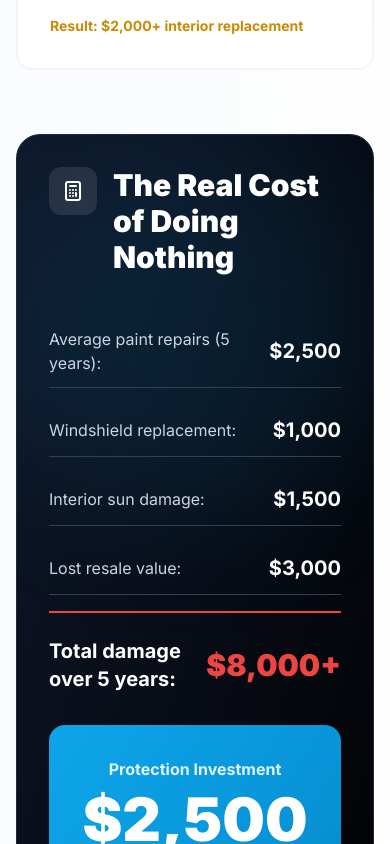
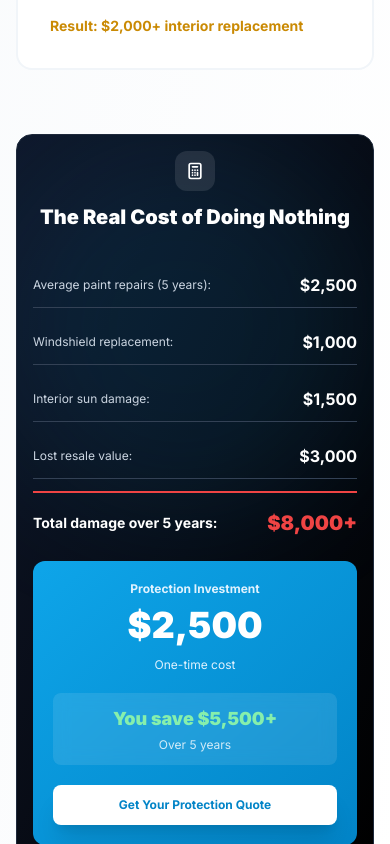
Before and after one commit to calgaryppfpros/google-landing-page, a React (Vite) app: page / in a window 390 px wide. Shown: the part 3000-3844 px from the top of the page. Built offline with nearby package versions, Linux system fonts and the light colour scheme.

Commit message:
Update LandingPage.tsx

```diff
--- a/components/LandingPage.tsx
+++ b/components/LandingPage.tsx
@@ -682,63 +682,63 @@ export const LandingPage: React.FC<Props> = ({ onOpenQuote }) => {
                   whileInView={{ opacity: 1, y: 0 }}
                   viewport={{ once: true }}
                   transition={{ duration: 0.6 }}
-                  className="bg-gradient-to-br from-slate-900 to-black dark:from-black dark:to-slate-950 rounded-3xl p-8 md:p-12 border border-slate-800 relative overflow-hidden"
+                  className="bg-gradient-to-br from-slate-900 to-black dark:from-black dark:to-slate-950 rounded-2xl md:rounded-3xl p-4 sm:p-6 md:p-12 border border-slate-800 relative overflow-hidden mx-auto"
               >
                   <div className="absolute top-0 right-0 w-96 h-96 bg-brand-500/10 rounded-full blur-3xl"></div>
 
                   <div className="relative z-10">
-                      <div className="flex items-start gap-4 mb-8">
-                          <div className="p-3 bg-white/10 rounded-xl">
-                              <svg className="w-6 h-6 text-white" fill="none" viewBox="0 0 24 24" stroke="currentColor">
+                      <div className="flex flex-col md:flex-row items-center md:items-start justify-center md:justify-start gap-3 md:gap-4 mb-6 md:mb-8">
+                          <div className="p-2.5 md:p-3 bg-white/10 rounded-xl flex-shrink-0">
+                              <svg className="w-5 h-5 md:w-6 md:h-6 text-white" fill="none" viewBox="0 0 24 24" stroke="currentColor">
                                   <path strokeLinecap="round" strokeLinejoin="round" strokeWidth={2} d="M9 7h6m0 10v-3m-3 3h.01M9 17h.01M9 14h.01M12 14h.01M15 11h.01M12 11h.01M9 11h.01M7 21h10a2 2 0 002-2V5a2 2 0 00-2-2H7a2 2 0 00-2 2v14a2 2 0 002 2z" />
                               </svg>
                           </div>
-                          <div>
-                              <h3 className="text-3xl font-black text-white mb-2">The Real Cost of Doing Nothing</h3>
+                          <div className="text-center md:text-left">
+                              <h3 className="text-xl sm:text-2xl md:text-3xl font-black text-white mb-2">The Real Cost of Doing Nothing</h3>
                           </div>
                       </div>
 
-                      <div className="grid md:grid-cols-2 gap-8">
+                      <div className="grid md:grid-cols-2 gap-6 md:gap-8 max-w-5xl mx-auto">
                           {/* Cost Breakdown */}
-                          <div className="space-y-4">
-                              <div className="flex justify-between items-center py-3 border-b border-slate-700">
-                                  <span className="text-slate-300">Average paint repairs (5 years):</span>
-                                  <span className="text-white font-bold text-xl">$2,500</span>
+                          <div className="space-y-3 md:space-y-4 max-w-md mx-auto w-full">
+                              <div className="flex justify-between items-center py-2.5 md:py-3 border-b border-slate-700 gap-3 md:gap-4">
+                                  <span className="text-slate-300 text-xs sm:text-sm md:text-base">Average paint repairs (5 years):</span>
+                                  <span className="text-white font-bold text-base sm:text-lg md:text-xl whitespace-nowrap">$2,500</span>
                               </div>
-                              <div className="flex justify-between items-center py-3 border-b border-slate-700">
-                                  <span className="text-slate-300">Windshield replacement:</span>
-                                  <span className="text-white font-bold text-xl">$1,000</span>
+                              <div className="flex justify-between items-center py-2.5 md:py-3 border-b border-slate-700 gap-3 md:gap-4">
+                                  <span className="text-slate-300 text-xs sm:text-sm md:text-base">Windshield replacement:</span>
+                                  <span className="text-white font-bold text-base sm:text-lg md:text-xl whitespace-nowrap">$1,000</span>
                               </div>
-                              <div className="flex justify-between items-center py-3 border-b border-slate-700">
-                                  <span className="text-slate-300">Interior sun damage:</span>
-                                  <span className="text-white font-bold text-xl">$1,500</span>
+                              <div className="flex justify-between items-center py-2.5 md:py-3 border-b border-slate-700 gap-3 md:gap-4">
+                                  <span className="text-slate-300 text-xs sm:text-sm md:text-base">Interior sun damage:</span>
+                                  <span className="text-white font-bold text-base sm:text-lg md:text-xl whitespace-nowrap">$1,500</span>
                               </div>
-                              <div className="flex justify-between items-center py-3 border-b border-slate-700">
-                                  <span className="text-slate-300">Lost resale value:</span>
-                                  <span className="text-white font-bold text-xl">$3,000</span>
+                              <div className="flex justify-between items-center py-2.5 md:py-3 border-b border-slate-700 gap-3 md:gap-4">
+                                  <span className="text-slate-300 text-xs sm:text-sm md:text-base">Lost resale value:</span>
+                                  <span className="text-white font-bold text-base sm:text-lg md:text-xl whitespace-nowrap">$3,000</span>
                               </div>
 
-                              <div className="flex justify-between items-center pt-6 mt-6 border-t-2 border-red-500">
-                                  <span className="text-white font-bold text-xl">Total damage over 5 years:</span>
-                                  <span className="text-red-500 font-black text-3xl">$8,000+</span>
+                              <div className="flex justify-between items-center pt-4 md:pt-6 mt-4 md:mt-6 border-t-2 border-red-500 gap-3 md:gap-4">
+                                  <span className="text-white font-bold text-sm sm:text-base md:text-xl">Total damage over 5 years:</span>
+                                  <span className="text-red-500 font-black text-xl sm:text-2xl md:text-3xl whitespace-nowrap">$8,000+</span>
                               </div>
                           </div>
 
                           {/* Protection Investment */}
-                          <div className="flex flex-col justify-center">
-                              <div className="bg-gradient-to-br from-brand-500 to-brand-600 rounded-2xl p-8 text-center">
-                                  <p className="text-brand-100 font-bold mb-2">Protection Investment</p>
-                                  <div className="text-6xl font-black text-white mb-4">$2,500</div>
-                                  <p className="text-brand-100 text-sm mb-6">One-time cost</p>
+                          <div className="flex flex-col justify-center max-w-md mx-auto w-full">
+                              <div className="bg-gradient-to-br from-brand-500 to-brand-600 rounded-xl md:rounded-2xl p-5 sm:p-6 md:p-8 text-center">
+                                  <p className="text-brand-100 font-bold mb-2 text-xs sm:text-sm md:text-base">Protection Investment</p>
+                                  <div className="text-4xl sm:text-5xl md:text-6xl font-black text-white mb-3 md:mb-4">$2,500</div>
+                                  <p className="text-brand-100 text-xs md:text-sm mb-5 md:mb-6">One-time cost</p>
 
-                                  <div className="bg-white/10 backdrop-blur rounded-xl p-4 mb-6">
-                                      <p className="text-green-300 font-black text-2xl">You save $5,500+</p>
+                                  <div className="bg-white/10 backdrop-blur rounded-lg md:rounded-xl p-3 md:p-4 mb-5 md:mb-6">
+                                      <p className="text-green-300 font-black text-lg sm:text-xl md:text-2xl">You save $5,500+</p>
                                       <p className="text-white/80 text-xs mt-1">Over 5 years</p>
                                   </div>
 
                                   <button
                                       onClick={onOpenQuote}
-                                      className="w-full bg-white text-brand-600 font-bold py-4 px-6 rounded-xl hover:bg-brand-50 transition-all transform hover:scale-105 active:scale-95 shadow-xl"
+                                      className="w-full bg-white text-brand-600 font-bold py-3 md:py-4 px-4 md:px-6 rounded-lg md:rounded-xl hover:bg-brand-50 transition-all transform hover:scale-105 active:scale-95 shadow-xl text-xs sm:text-sm md:text-base"
                                   >
                                       Get Your Protection Quote
                                   </button>
@@ -842,7 +842,7 @@ export const LandingPage: React.FC<Props> = ({ onOpenQuote }) => {
                     {/* Generated Image Simulation */}
                     <div className="relative rounded-2xl overflow-hidden shadow-2xl border border-white dark:border-slate-700">
                         <img
-                            src="https://images.unsplash.com/photo-1617788138017-80ad40651399?auto=format&fit=crop&q=80&w=1000"
+                            src="https://imagedelivery.net/M6yPAnH_Zd_28iUzKcUW1A/73f4e3e4-0ffe-46a1-317d-046980761100/public"
                             alt="Water beading on XPEL Ultimate Fusion protected paint"
                             className="w-full h-auto object-cover transform group-hover:scale-105 transition duration-700"
                         />
@@ -949,7 +949,7 @@ export const LandingPage: React.FC<Props> = ({ onOpenQuote }) => {
                         <div className="absolute -inset-4 bg-gradient-to-r from-blue-400 to-purple-500 rounded-2xl opacity-20 blur-xl group-hover:opacity-40 transition duration-500"></div>
                         <div className="relative rounded-2xl overflow-hidden shadow-2xl border border-white dark:border-slate-700">
                             <img
-                                src="https://imagedelivery.net/M6yPAnH_Zd_28iUzKcUW1A/cc93452f-1942-44ed-a831-493583060600/public"
+                                src="https://images.unsplash.com/photo-1544552866-d3ed42536cfd?auto=format&fit=crop&q=80&w=1000"
                                 alt="Color Change PPF"
                                 className="w-full h-auto object-cover transform group-hover:scale-105 transition duration-700"
                             />
@@ -1105,7 +1105,7 @@ export const LandingPage: React.FC<Props> = ({ onOpenQuote }) => {
                   >
                       <div className="absolute -inset-4 bg-brand-400 rounded-3xl opacity-20 blur-2xl transform rotate-3"></div>
                       <img
-                        src="https://images.unsplash.com/photo-1552519507-da3b142c6e3d?auto=format&fit=crop&q=80&w=1000"
+                        src="https://imagedelivery.net/M6yPAnH_Zd_28iUzKcUW1A/cc93452f-1942-44ed-a831-493583060600/public"
                         alt="PPF Pros Workshop"
                         className="relative rounded-3xl shadow-2xl border border-white dark:border-slate-700 object-cover h-[500px] w-full"
                       />
```
